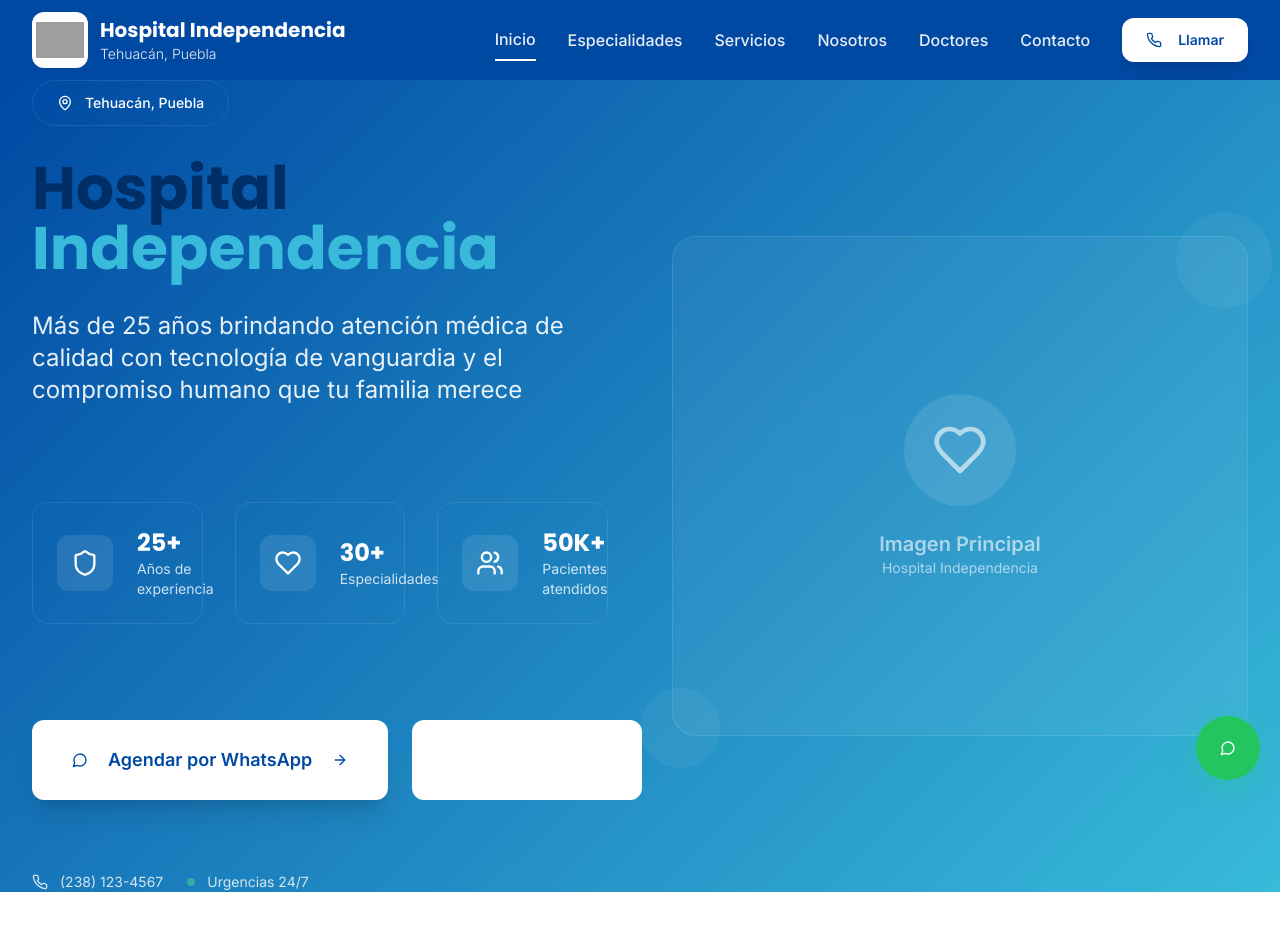
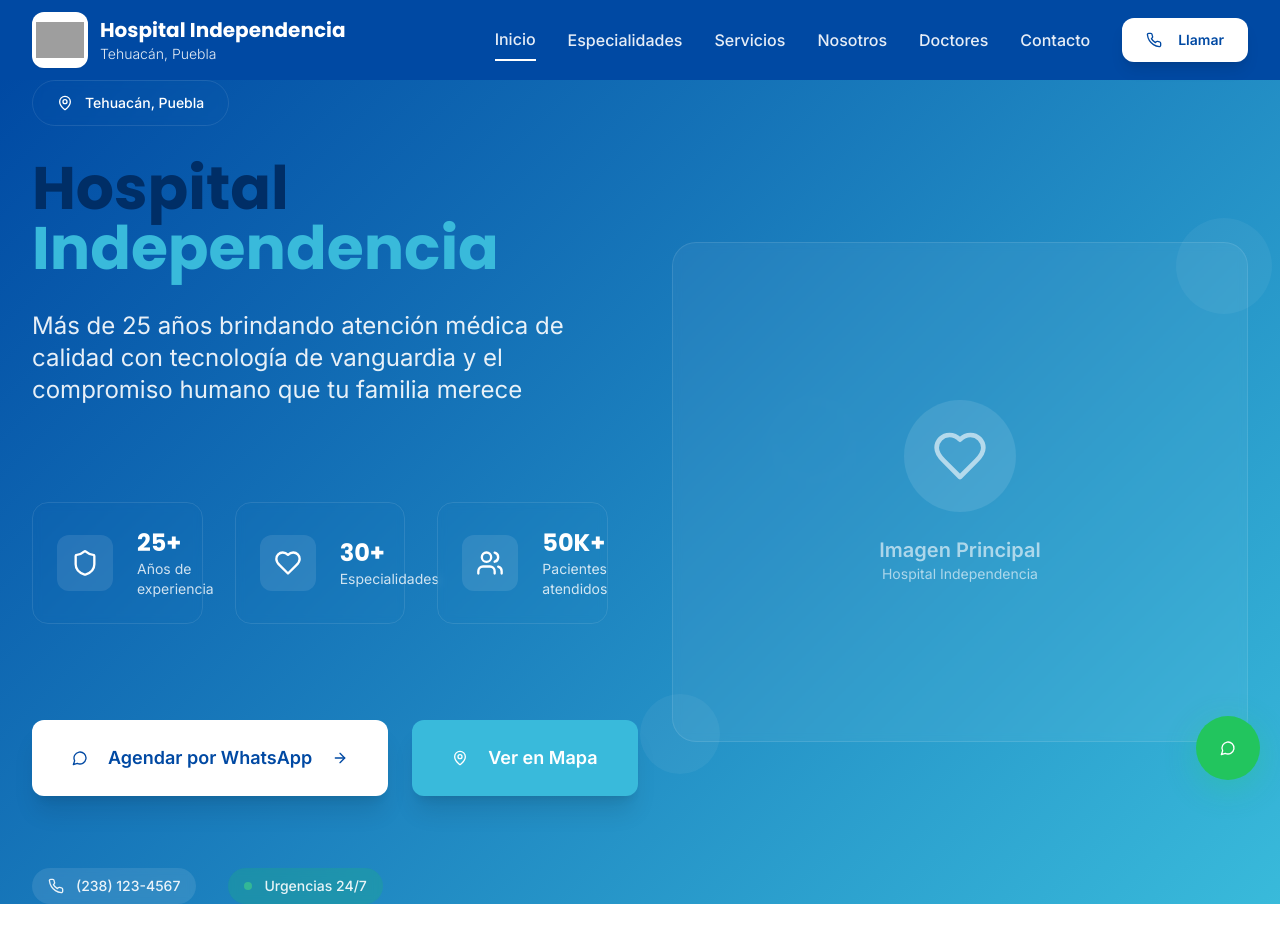
Before and after one commit to chrisleurs/independencia-web-canvas, a React (Vite) app: page / in a window 1280 px wide. Shown: the top 952 px of the page. Built offline with nearby package versions, Linux system fonts and the light colour scheme; grey boxes are pictures that could not be loaded.

Commit message:
Fix: Improve HeroSection button visibility and layout
- Changed the "View on Map" button's text color to be visible without hover.
- Adjusted the button's color to improve contrast.
- Improved the layout of the contact information section.

```diff
--- a/src/components/sections/HeroSection.tsx
+++ b/src/components/sections/HeroSection.tsx
@@ -93,24 +93,23 @@ const HeroSection = () => {
               <Button
                 onClick={handleMapClick}
                 size="lg"
-                variant="outline"
-                className="border-2 border-white text-white hover:bg-white hover:text-hospital-primary font-semibold text-base sm:text-lg px-8 sm:px-10 py-4 sm:py-6 transition-all duration-300 hover:-translate-y-1 min-h-[56px] w-full sm:w-auto"
+                className="bg-hospital-secondary text-white hover:bg-hospital-secondary/90 font-semibold text-base sm:text-lg px-8 sm:px-10 py-4 sm:py-6 shadow-xl hover:shadow-2xl transition-all duration-300 hover:-translate-y-1 min-h-[56px] w-full sm:w-auto"
               >
                 <MapPin className="w-5 h-5 mr-3" />
                 Ver en Mapa
               </Button>
             </div>
 
-            {/* Contact Info */}
-            <div className="flex flex-col sm:flex-row gap-4 sm:gap-6 pt-6 text-white/80 justify-center lg:justify-start">
-              <span className="flex items-center text-sm justify-center lg:justify-start">
+            {/* Contact Info - Improved layout */}
+            <div className="flex flex-col sm:flex-row gap-4 sm:gap-8 pt-6 text-white/90 justify-center lg:justify-start">
+              <div className="flex items-center justify-center lg:justify-start bg-white/10 backdrop-blur-sm rounded-full px-4 py-2">
                 <Phone className="w-4 h-4 mr-3" />
-                (238) 123-4567
-              </span>
-              <span className="flex items-center text-sm justify-center lg:justify-start">
+                <span className="text-sm font-medium">(238) 123-4567</span>
+              </div>
+              <div className="flex items-center justify-center lg:justify-start bg-green-500/20 backdrop-blur-sm rounded-full px-4 py-2">
                 <div className="w-2 h-2 bg-green-400 rounded-full mr-3 animate-pulse"></div>
-                Urgencias 24/7
-              </span>
+                <span className="text-sm font-medium">Urgencias 24/7</span>
+              </div>
             </div>
           </div>
 
```
